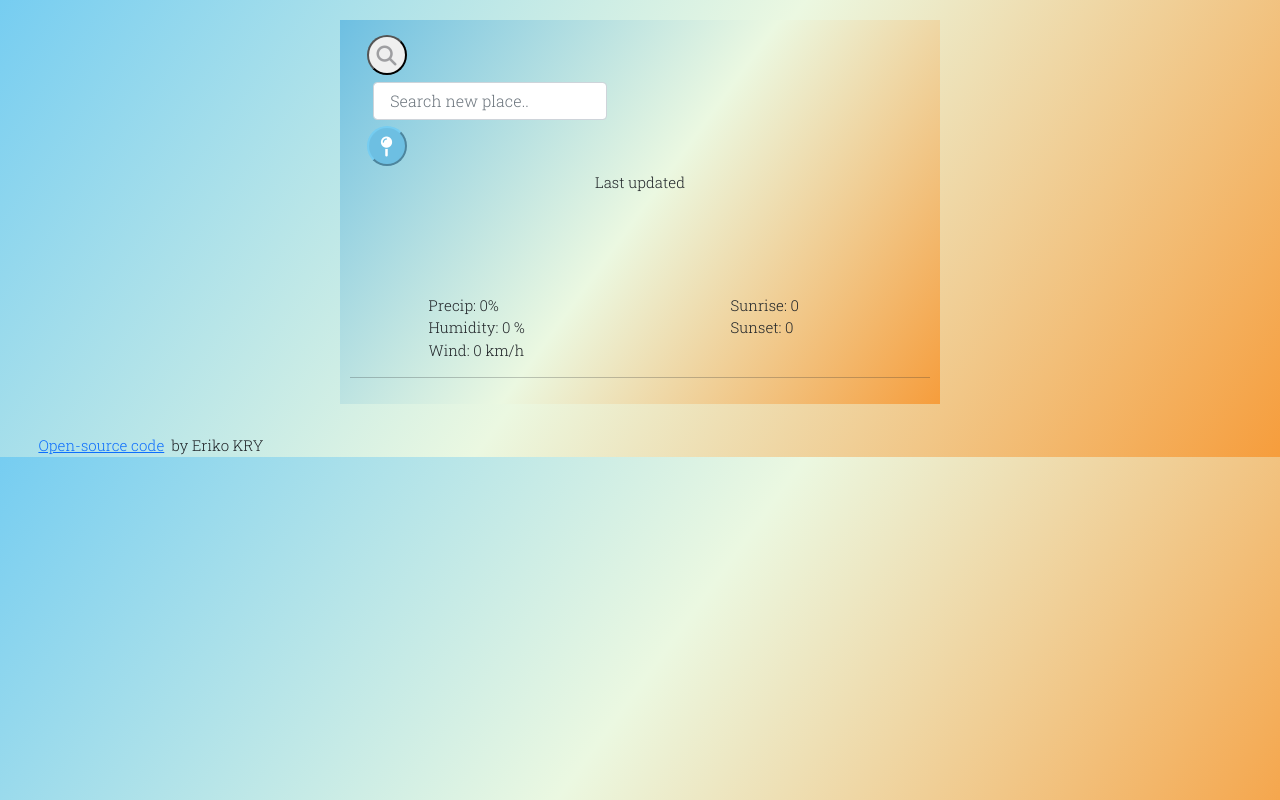
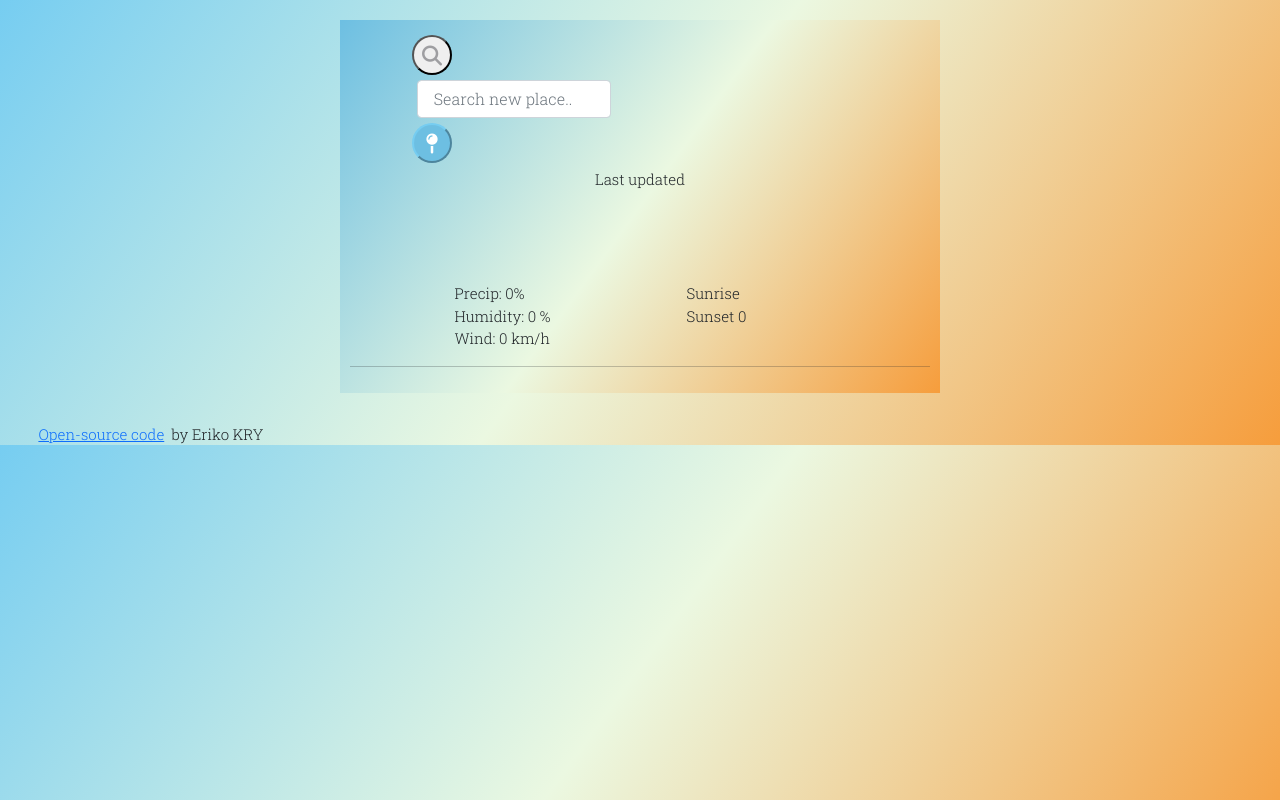
Before and after one commit to Erikomrk1986/my-weather-app-public-, a website built with Parcel: page index.html in a window 1280 px wide. Built offline with nearby package versions, Linux system fonts and the light colour scheme; no server answers.

Commit message:
Edited CSS: row

```diff
--- a/index.html
+++ b/index.html
@@ -65,7 +65,7 @@
 
           <li id="description"></li>
         <div class="row">
-          <div class="col-6">
+           <div class="col-6">
             <ul>
               <li>
                 Precip: <span id="precip">0</span>%
@@ -81,14 +81,15 @@
           <div class="col-6">
             <ul>
               <li>
-                Sunrise: <span id="sunrise"> 0 </span>
+                Sunrise  <span id="sunrise"> </span>
               </li>
               <li>
-                Sunset:  <span id="sunset">0 </span>
+                Sunset   <span id="sunset">0 </span>
               </li>
             </ul>
           </div>
         </div>
+
 
          <hr>
          <div class = "row"></div>
--- a/src/styles.css
+++ b/src/styles.css
@@ -18,6 +18,8 @@ form {
 }
 
 .row {
+  width:80%;
+  margin: 0 10%;
 
 }
 
@@ -65,7 +67,7 @@ button {
 }
 
 .form-control {
-  width: 70%;
+  width: 80%;
   padding: 0.375rem 0.75rem;
   border-radius: 0.25rem;
   margin: 2%;
@@ -83,6 +85,7 @@ button {
 
 h3 {
   font-size: 60px;
+  margin:0;
 }
 
 .line {
@@ -133,7 +136,8 @@ h3 {
 }
 
 .col-6 {
-  padding: 0 15%;
+  padding: 0 10%;
+
 }
 p {
   font-size: 30px;
```
